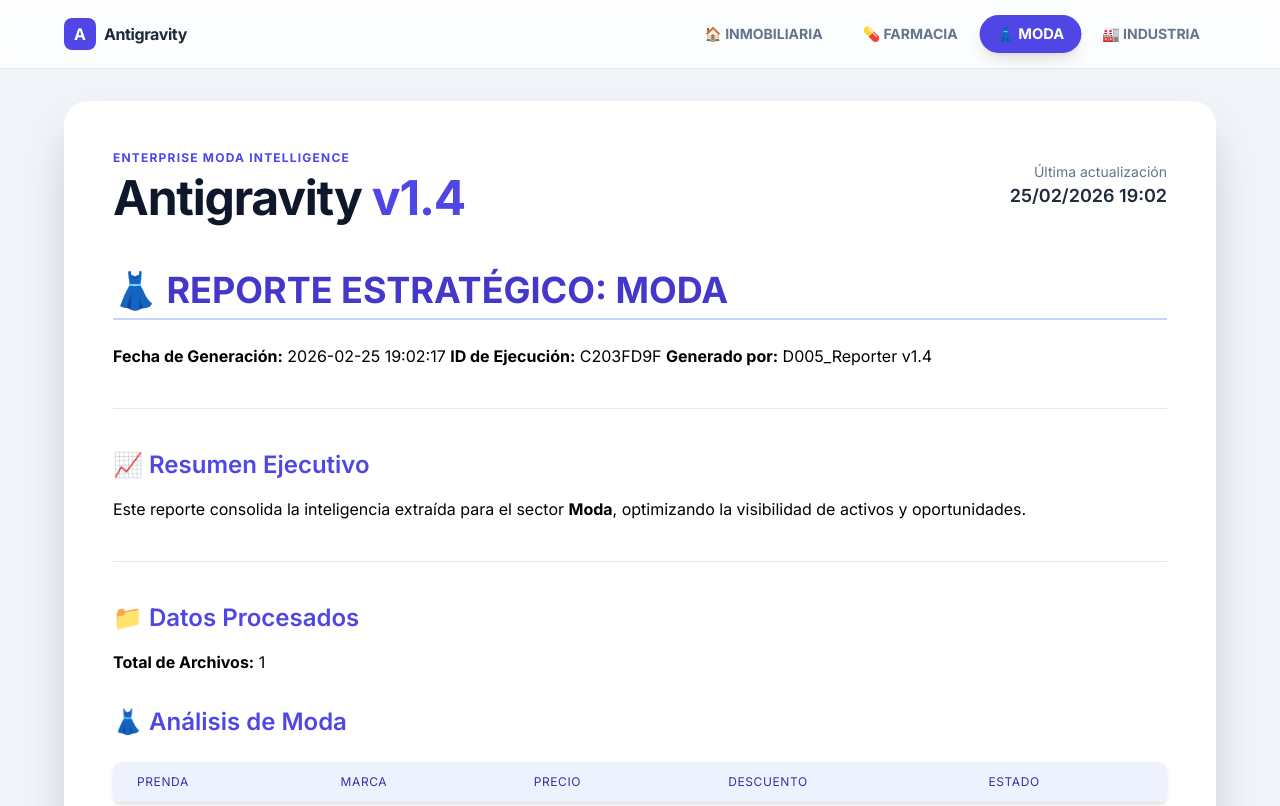
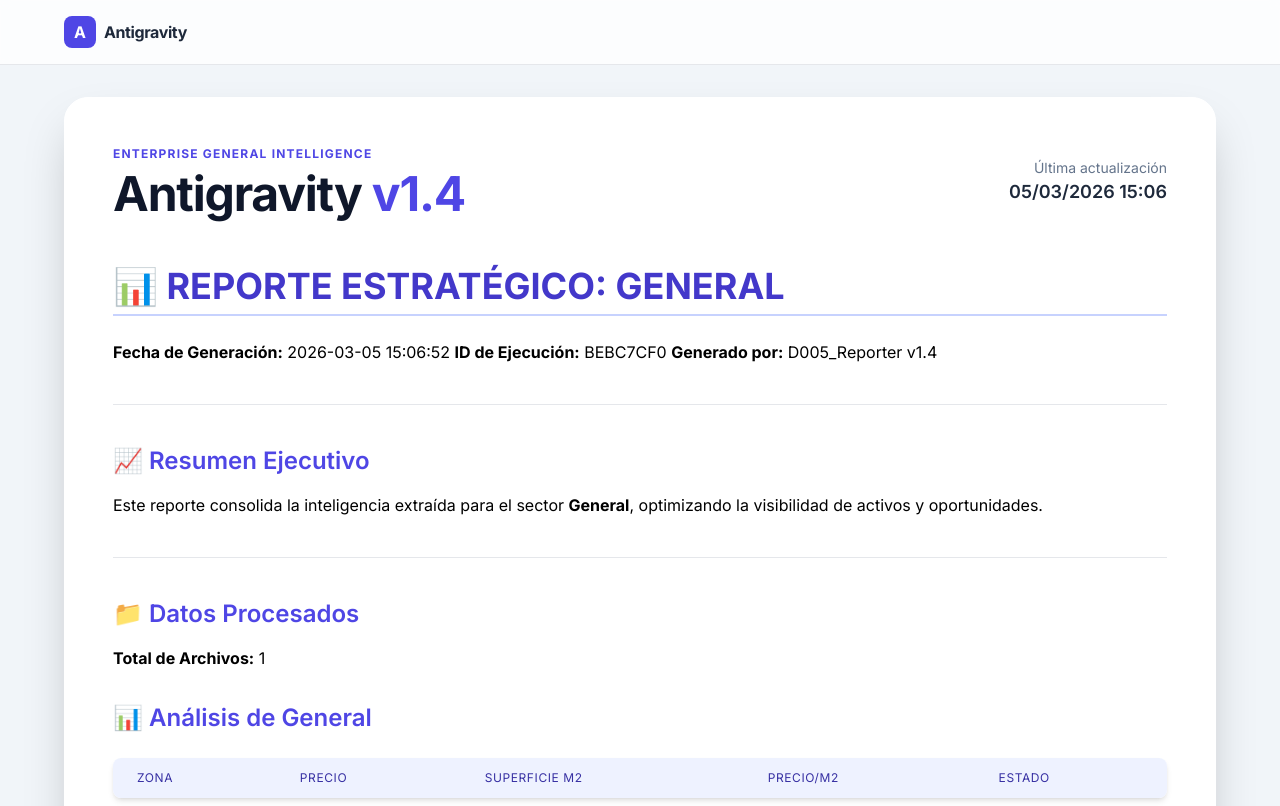
Before and after one commit to CcYh-123/Antigravity_Dashboard, a plain HTML site: page index.html in a window 1280 px wide. Shown: the top 806 px of the page. Drawn offline with nearby package versions, Linux system fonts and the light colour scheme.

Commit message:
UPDATE: Strategic Dashboard Sync (Automated)

```diff
--- a/index.html
+++ b/index.html
@@ -32,7 +32,7 @@
                 <span class="font-bold text-slate-800 tracking-tight">Antigravity</span>
             </div>
             <div class="flex space-x-2">
-                <a href="#" onclick="switchSector('real_estate')" class="px-4 py-2 rounded-full text-sm font-bold transition-all duration-300 text-slate-500 hover:text-indigo-600 hover:bg-white/50">🏠 INMOBILIARIA</a><a href="#" onclick="switchSector('pharmacy')" class="px-4 py-2 rounded-full text-sm font-bold transition-all duration-300 text-slate-500 hover:text-indigo-600 hover:bg-white/50">💊 FARMACIA</a><a href="#" onclick="switchSector('fashion')" class="px-4 py-2 rounded-full text-sm font-bold transition-all duration-300 bg-indigo-600 text-white shadow-lg scale-105">👗 MODA</a><a href="#" onclick="switchSector('industry')" class="px-4 py-2 rounded-full text-sm font-bold transition-all duration-300 text-slate-500 hover:text-indigo-600 hover:bg-white/50">🏭 INDUSTRIA</a>
+
             </div>
         </div>
     </nav>
@@ -40,27 +40,27 @@
     <div class="max-w-6xl mx-auto glass shadow-2xl rounded-3xl p-8 md:p-12 border border-white mb-12">
         <div class="flex flex-col md:flex-row justify-between items-start md:items-center mb-12">
             <div>
-                <span class="text-indigo-600 font-bold tracking-widest text-xs uppercase mb-2 block">Enterprise Moda Intelligence</span>
+                <span class="text-indigo-600 font-bold tracking-widest text-xs uppercase mb-2 block">Enterprise General Intelligence</span>
                 <h1 class="text-5xl font-extrabold text-slate-900 tracking-tight">Antigravity <span class="text-indigo-600">v1.4</span></h1>
             </div>
             <div class="mt-4 md:mt-0 text-right">
                 <p class="text-sm text-slate-500">Última actualización</p>
-                <p class="text-lg font-semibold text-slate-800">25/02/2026 19:02</p>
+                <p class="text-lg font-semibold text-slate-800">05/03/2026 15:06</p>
             </div>
         </div>
 
         <div class="prose prose-slate max-w-none">
-            <h1 class="text-4xl font-bold text-indigo-700 mb-6 border-b-2 border-indigo-200 pb-2">👗 REPORTE ESTRATÉGICO: MODA</h1>
+            <h1 class="text-4xl font-bold text-indigo-700 mb-6 border-b-2 border-indigo-200 pb-2">📊 REPORTE ESTRATÉGICO: GENERAL</h1>
 
-<strong class="font-bold">Fecha de Generación:</strong> 2026-02-25 19:02:17
-<strong class="font-bold">ID de Ejecución:</strong> C203FD9F
+<strong class="font-bold">Fecha de Generación:</strong> 2026-03-05 15:06:52
+<strong class="font-bold">ID de Ejecución:</strong> BEBC7CF0
 <strong class="font-bold">Generado por:</strong> D005_Reporter v1.4
 
 <hr class="my-10 border-t border-gray-200">
 
 <h2 class="text-2xl font-semibold text-indigo-600 mt-8 mb-4">📈 Resumen Ejecutivo</h2>
 
-Este reporte consolida la inteligencia extraída para el sector <strong class="font-bold">Moda</strong>, optimizando la visibilidad de activos y oportunidades.
+Este reporte consolida la inteligencia extraída para el sector <strong class="font-bold">General</strong>, optimizando la visibilidad de activos y oportunidades.
 
 <hr class="my-10 border-t border-gray-200">
 
@@ -68,14 +68,14 @@
 
 <strong class="font-bold">Total de Archivos:</strong> 1
 
-<h2 class="text-2xl font-semibold text-indigo-600 mt-8 mb-4">👗 Análisis de Moda</h2>
+<h2 class="text-2xl font-semibold text-indigo-600 mt-8 mb-4">📊 Análisis de General</h2>
 
 <div class="overflow-x-auto my-6 shadow-md rounded-lg"><table class="min-w-full divide-y divide-gray-200">
 <thead class="bg-indigo-50"><tr>
-<th class="px-6 py-3 text-left text-xs font-medium text-indigo-800 uppercase tracking-wider">Prenda</th>
-<th class="px-6 py-3 text-left text-xs font-medium text-indigo-800 uppercase tracking-wider">Marca</th>
+<th class="px-6 py-3 text-left text-xs font-medium text-indigo-800 uppercase tracking-wider">Zona</th>
 <th class="px-6 py-3 text-left text-xs font-medium text-indigo-800 uppercase tracking-wider">Precio</th>
-<th class="px-6 py-3 text-left text-xs font-medium text-indigo-800 uppercase tracking-wider">Descuento</th>
+<th class="px-6 py-3 text-left text-xs font-medium text-indigo-800 uppercase tracking-wider">Superficie m2</th>
+<th class="px-6 py-3 text-left text-xs font-medium text-indigo-800 uppercase tracking-wider">Precio/m2</th>
 <th class="px-6 py-3 text-left text-xs font-medium text-indigo-800 uppercase tracking-wider">Estado</th>
 </tr></thead><tbody class="bg-white divide-y divide-gray-200">
 </tbody></table></div>
@@ -88,7 +88,7 @@
 Se procesaron 1 archivos de datos, 1 extracciones exitosas.
 
 <h3 class="text-xl font-medium text-gray-800 mt-6 mb-2">Análisis Temporal</h3>
-Datos recolectados entre 2026-02-25T18:55:39.280209 y 2026-02-25T18:55:39.280209
+Datos recolectados entre 2026-03-05T15:06:52.369513 y 2026-03-05T15:06:52.369513
 
 <h3 class="text-xl font-medium text-gray-800 mt-6 mb-2">Estado del Sistema</h3>
 ⚠️ Se detectaron patrones de error. Revisar KNOWLEDGE_BASE.md para detalles.
@@ -97,7 +97,7 @@
 
 <h2 class="text-2xl font-semibold text-indigo-600 mt-8 mb-4">🛠️ Estado de Mantenimiento</h2>
 
-<strong class="font-bold">Fecha:</strong> 2026-02-25 19:02:17
+<strong class="font-bold">Fecha:</strong> 2026-03-05 15:06:52
 <strong class="font-bold">Retención:</strong> 7 días
 
 <div class="overflow-x-auto my-6 shadow-md rounded-lg"><table class="min-w-full divide-y divide-gray-200">
@@ -107,7 +107,7 @@
 </tr></thead><tbody class="bg-white divide-y divide-gray-200">
 <tr>
 <td class="px-6 py-4 whitespace-nowrap text-sm text-gray-700">Archivos Escaneados</td>
-<td class="px-6 py-4 whitespace-nowrap text-sm text-gray-700">21</td>
+<td class="px-6 py-4 whitespace-nowrap text-sm text-gray-700">3</td>
 </tr>
 <tr>
 <td class="px-6 py-4 whitespace-nowrap text-sm text-gray-700">Archivos Purgados</td>
@@ -147,11 +147,11 @@
 </tr></thead><tbody class="bg-white divide-y divide-gray-200">
 <tr>
 <td class="px-6 py-4 whitespace-nowrap text-sm text-gray-700"><strong class="font-bold">ID Ejecución</strong></td>
-<td class="px-6 py-4 whitespace-nowrap text-sm text-gray-700">C203FD9F</td>
+<td class="px-6 py-4 whitespace-nowrap text-sm text-gray-700">BEBC7CF0</td>
 </tr>
 <tr>
 <td class="px-6 py-4 whitespace-nowrap text-sm text-gray-700"><strong class="font-bold">Timestamp</strong></td>
-<td class="px-6 py-4 whitespace-nowrap text-sm text-gray-700">2026-02-25 19:02:17</td>
+<td class="px-6 py-4 whitespace-nowrap text-sm text-gray-700">2026-03-05 15:06:52</td>
 </tr>
 <tr>
 <td class="px-6 py-4 whitespace-nowrap text-sm text-gray-700"><strong class="font-bold">Archivos Procesados</strong></td>
@@ -175,7 +175,7 @@
 
     <script>
     function switchSector(key) {
-        const activeSector = "fashion";
+        const activeSector = "pharmacy";
         if (key !== activeSector) {
             alert("⚠️ El sector " + key.toUpperCase() + " no es el foco actual.\n\nSolicita a Antigravity: 'Cambia el sector activo a " + key + "' para visualizar su inteligencia comercial.");
         }
```
